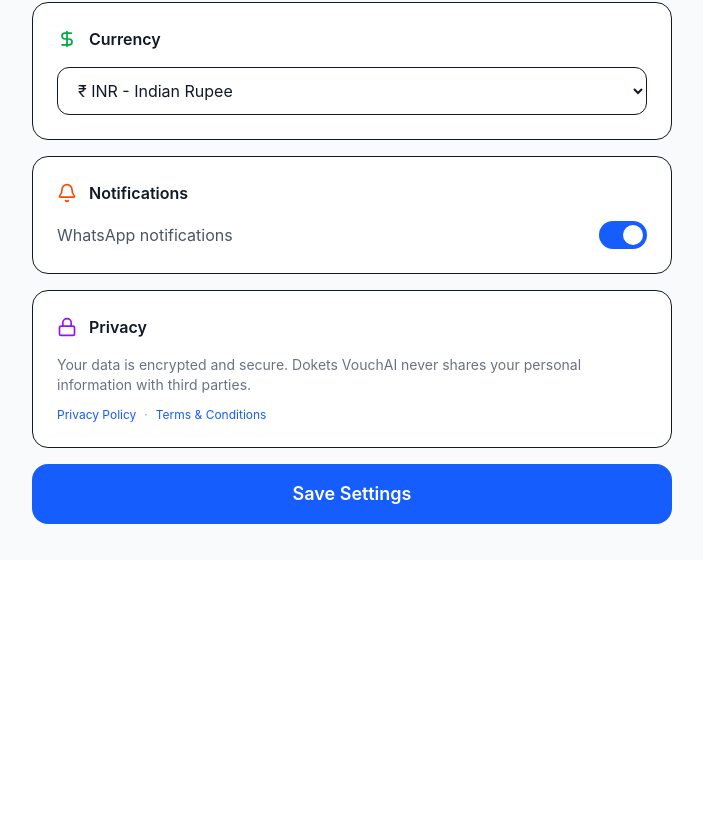
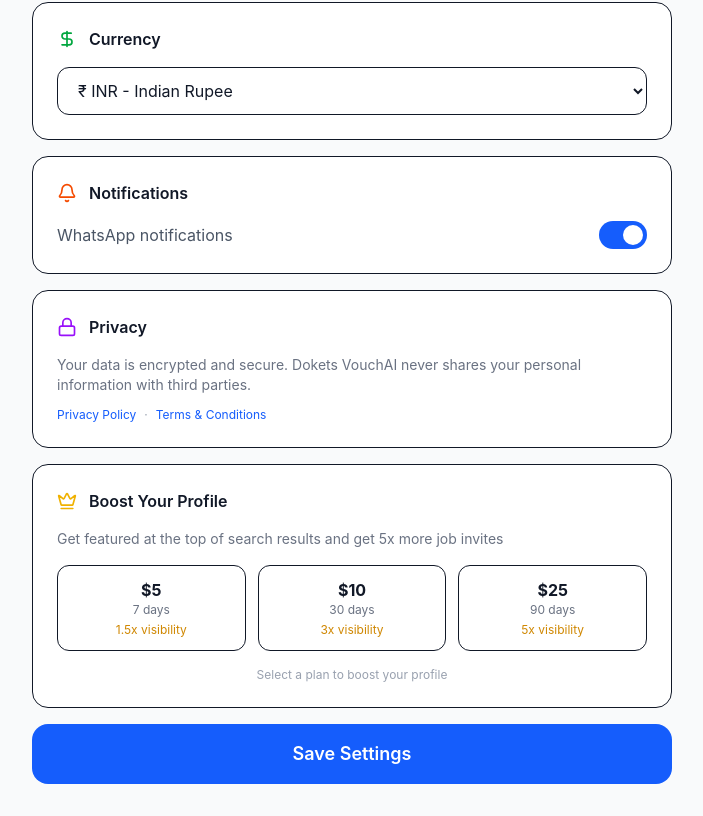
Before and after one commit to ashokdokets-cpu/dokets-vouchai, a Next.js app in the folder packages/web/: page /settings in a window 1280 px wide. Shown: the part 353-1169 px from the top of the page, without its empty margins (288-991 px from the left). Before the commit the page ends 913 px from the top, so only its background shows below. Built offline with nearby package versions, Linux system fonts and the light colour scheme; sample sign-in values are in the browser's storage.

Commit message:
Complete settings with profile boosting

```diff
--- a/packages/web/app/settings/page.tsx
+++ b/packages/web/app/settings/page.tsx
@@ -3,7 +3,8 @@
 import { useState, useEffect } from 'react';
 import { useAuth } from '@/context/AuthContext';
 import { useRouter } from 'next/navigation';
-import { Globe, Bell, Lock, Moon, DollarSign, CheckCircle } from 'lucide-react';
+import { Globe, Bell, Lock, Moon, DollarSign, CheckCircle, Crown  } from 'lucide-react';
+import { useCurrency } from '@/context/CurrencyContext';
 
 const LANGUAGES = [
   { code: 'en', name: 'English', flag: '🇬🇧' },
@@ -56,6 +57,7 @@
   const [currency, setCurrency] = useState('INR');
   const [notifications, setNotifications] = useState(true);
   const [saved, setSaved] = useState(false);
+  const { currency: globalCurrency, symbol } = useCurrency();
 
   useEffect(() => {
     if (!user && !loading) router.push('/login');
@@ -85,6 +87,18 @@
       alert('Failed to save settings');
     }
   };
+
+const handleBoost = async (plan: string) => {
+  const res = await fetch('https://dokets-vouchai.onrender.com/api/featured/boost', {
+    method: 'POST', headers: { 'Content-Type': 'application/json' },
+    body: JSON.stringify({ userId: user.id, plan })
+  });
+  const data = await res.json();
+  if (data.success) {
+    alert('Profile boosted! You are now featured.');
+    window.location.reload();
+  }
+};
 
   if (loading || !user) return <div className="p-8 text-center">Loading...</div>;
 
@@ -151,6 +165,36 @@
             </div>
           </div>
 
+{/* Boost Profile Section */}
+<div className="bg-white rounded-2xl p-6 border">
+  <div className="flex items-center gap-3 mb-4">
+    <Crown className="w-5 h-5 text-yellow-500" />
+    <h2 className="font-semibold">Boost Your Profile</h2>
+  </div>
+  <p className="text-sm text-gray-500 mb-4">Get featured at the top of search results and get 5x more job invites</p>
+  <div className="grid grid-cols-3 gap-3 mb-4">
+    {[
+      { plan: 'weekly', price: '$5', days: '7 days', boost: '1.5x visibility' },
+      { plan: 'monthly', price: '$10', days: '30 days', boost: '3x visibility' },
+      { plan: 'quarterly', price: '$25', days: '90 days', boost: '5x visibility' },
+    ].map(p => (
+      <button key={p.plan} onClick={() => handleBoost(p.plan)}
+        className="p-3 rounded-xl border text-center hover:border-yellow-400 transition-all">
+        <div className="font-bold">{p.price}</div>
+        <div className="text-xs text-gray-500">{p.days}</div>
+        <div className="text-xs text-yellow-600 mt-1">{p.boost}</div>
+      </button>
+    ))}
+  </div>
+  {user.isFeatured ? (
+    <div className="bg-green-50 text-green-700 p-3 rounded-xl text-sm text-center">
+      ✅ Your profile is boosted! Expires: {new Date(user.featuredExpiry).toLocaleDateString()}
+    </div>
+  ) : (
+    <p className="text-xs text-gray-400 text-center">Select a plan to boost your profile</p>
+  )}
+</div>
+
           {/* Save Button */}
           <button onClick={handleSave}
             className={`w-full py-4 rounded-2xl font-semibold text-lg transition-all ${
```
